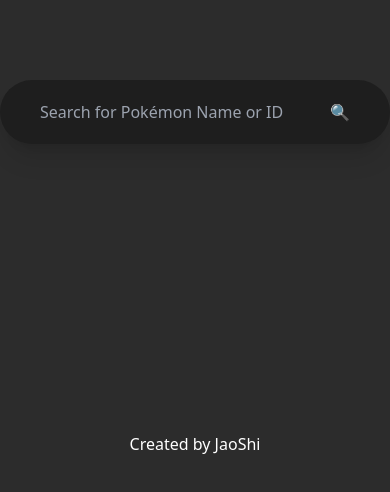
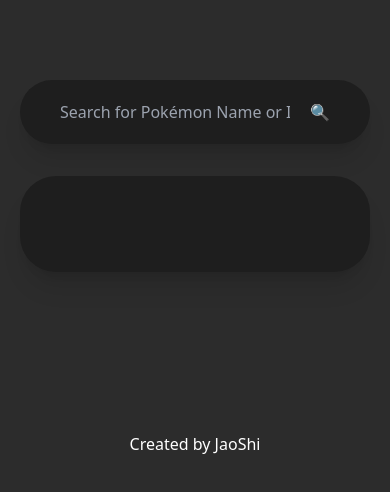
Before and after one commit to JaoShiGitHub/pokemon-search, a Next.js app: page /pokemon in a window 390 px wide. Shown: the top 492 px of the page. Built offline with nearby package versions, Linux system fonts and the light colour scheme.

Commit message:
Modify responsive

```diff
--- a/app/pokemon/page.js
+++ b/app/pokemon/page.js
@@ -54,8 +54,8 @@
   };
 
   return (
-    <div className="bg-[#2C2C2C] h-screen flex flex-col items-center ">
-      <div className="bg-[#1E1E1E] hover:border-black hover:border-2 shadow-xl mt-20 mb-8 max-w-4xl w-full h-16 rounded-full flex justify-between px-10 py-5">
+    <div className="bg-[#2C2C2C] w-full h-screen flex flex-col items-center px-5">
+      <div className="bg-[#1E1E1E] hover:border-black hover:border-2 shadow-xl mt-20 mb-8 max-w-4xl  w-full h-16 rounded-full flex justify-between px-10 py-5">
         <input
           className="w-full bg-[#1E1E1E] text-white mr-5 outline-none"
           placeholder="Search for Pokémon Name or ID"
@@ -67,9 +67,9 @@
       {isLoading ? (
         <NotFound resultMessage={"isLoading..."} />
       ) : (
-        <div>
+        <div className="max-w-4xl  w-full">
           {isLoading === false && pokemonData.length !== 0 ? (
-            <section className="bg-[#1E1E1E] shadow-xl mb-40 py-12 rounded-[36px] text-white flex max-w-4xl w-full  justify-center items-center gap-14">
+            <section className="bg-[#1E1E1E] shadow-xl mb-40 p-12 rounded-[36px] text-white flex laptop:flex-row mobile:flex-col  w-full justify-center items-center gap-14">
               <img
                 className="w-[290px] "
                 alt={pokemonData.name}
```
